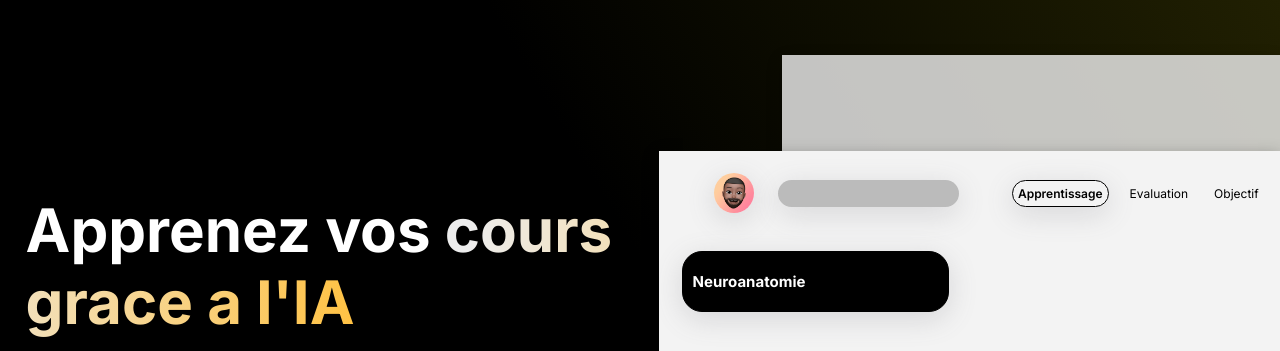
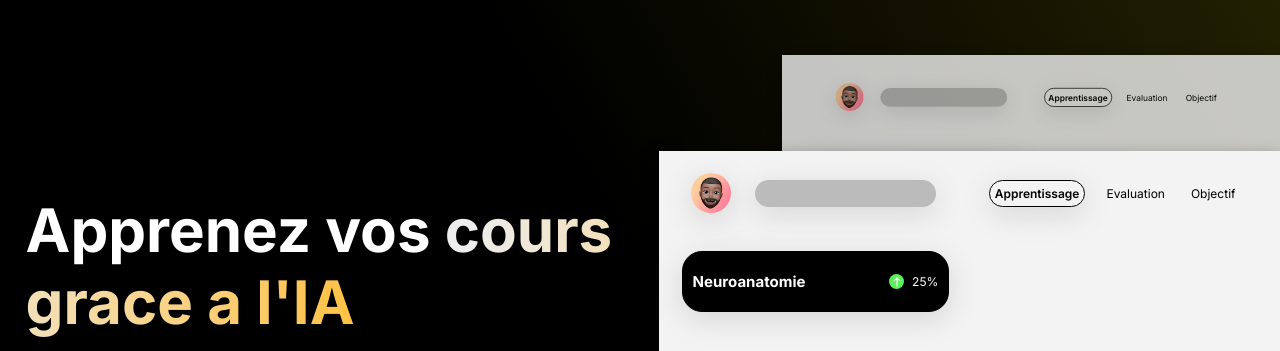
Before and after one commit to Delon00/edy-ia-nextjs-, a Next.js app: page / in a window 1280 px wide. Shown: the part 883-1234 px from the top of the page. Built offline with nearby package versions, Linux system fonts and the light colour scheme.

Commit message:
modified:   app/globals.css 	modified:   app/page.js 	new file:   public/assets/images/up.png

```diff
--- a/app/globals.css
+++ b/app/globals.css
@@ -247,6 +247,8 @@ body{
   background: rgb(0,0,0);
   background: linear-gradient(59deg, rgba(0,0,0,1) 52%, rgba(35,34,2,1) 100%);
   height: 100vh;
+  width: 100%;
+  max-width: 100%;
   display: flex;
 }
 .col-section-a{
@@ -322,6 +324,9 @@ body{
   height: 82%;
   box-shadow: rgba(0, 0, 0, 0.35) 0px 5px 15px;
 }
+.screenshot-a .screenshot-navbar{
+  transform: scale(0.7);
+}
 .screenshot-b{
   position: absolute;
   width: 100%;
@@ -330,7 +335,6 @@ body{
 }
 .screenshot-navbar{
   padding: 1.2rem;
-  width: 100%;
   display: flex;
   justify-content: center;
   align-items: center;
@@ -340,7 +344,6 @@ body{
   height: 40px;
   box-shadow: rgba(100, 100, 111, 0.2) 0px 7px 29px 0px;
   border-radius: 100%;
-  margin-left:0.5rem;
   margin-right:0.5rem;
 }
 
@@ -381,12 +384,42 @@ body{
   background-color: #000;
   padding: 10px;
 }
+.carte .flex{
+  display: flex;
+  align-items: center;
+}
 .carte h1{
   font-size: 15px;
   color: #ffffff;
 }
+.circle-green{
+  background-color: rgb(92, 239, 92);
+  border-radius: 100%;
+  height: 15px;
+  width: 15px;
+  margin-right:0.5rem;
+  display: flex;
+  justify-content: center;
+  align-items: center;
+  padding: 0;
+}
+.flche{
+  width: 14px;
+  height: 14px;
+}
+.text-module{
+  color: #fff;
+  font-size: 12px;
+}
+.progress-group{
+  display: flex;
+  align-items: center;
+  justify-content: flex-end;
+  width: 100%;
+}
+.circle-progress{
 
-
+}
 
 
 
@@ -468,3 +501,4 @@ body{
   }
 
 }
+.row{display: flex; width: 100%;}.col{display: block;}
--- a/app/page.js
+++ b/app/page.js
@@ -7,6 +7,7 @@ import { useState, useEffect } from "react";
 import Close from '../public/assets/images/icon-effacer-100.png';
 import UserProfile from '../public/assets/images/profile.png';
 import Cours from '../public/assets/images/cours.png';
+import Up from '../public/assets/images/up.png';
 
 export default function Home() {
   const [showLoginForm, setShowLoginForm] = useState(false);
@@ -91,7 +92,20 @@ export default function Home() {
 
               </div>
               <div class="col-section-b  md:w-1/2 px-4">
-                <div className="screenshot screenshot-a"></div>
+                <div className="screenshot screenshot-a">
+                <div className="screenshot-navbar">
+                    <Image className="userprofile" src={UserProfile} alt="Profil utilisateur"/>
+                    <input className="section-input" />
+                    <div className="tab-1">Apprentissage</div>
+                    <div className="tab-2">Evaluation</div>
+                    <div className="tab-3">Objectif</div>
+                  </div>
+                  <div className="screenshot-section">
+                    <div className="carte">
+
+                    </div>
+                  </div>
+                </div>
                 <div className="screenshot screenshot-b">
                   <div className="screenshot-navbar">
                     <Image className="userprofile" src={UserProfile} alt="Profil utilisateur"/>
@@ -101,9 +115,20 @@ export default function Home() {
                     <div className="tab-3">Objectif</div>
                   </div>
                   <div className="screenshot-section">
+
                     <div className="carte">
-                      <h1>Neuroanatomie </h1>
+                      <div className="flex">
+                        <div className="md:w-1/2"><h1>Neuroanatomie</h1></div>
+                        <div className="progress-group md:w-1/2"><div className="circle-green"><Image src={Up} className="flche" alt="en haut"/></div><p className="text-module">25%</p></div>
+                      </div>
+                      <div className="grid grid-cols-2">
+                        <div>
+                          <div className="circle-progress"> </div>
+                        </div>
+                        <div></div>
+                      </div>
                     </div>
+
                   </div>
                 </div>
               </div>
```
Also changed, not shown: public/assets/images/up.png (added).
